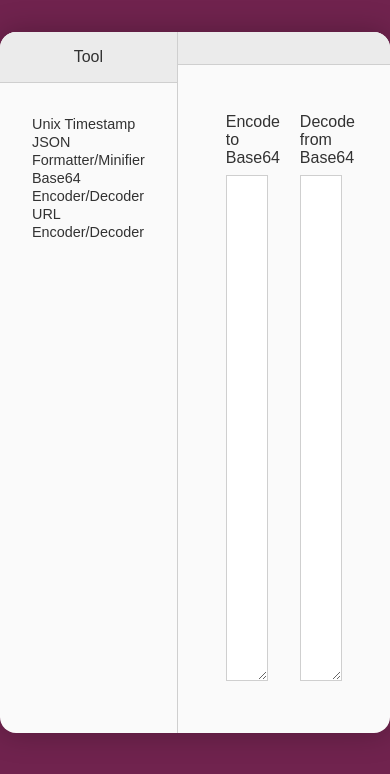
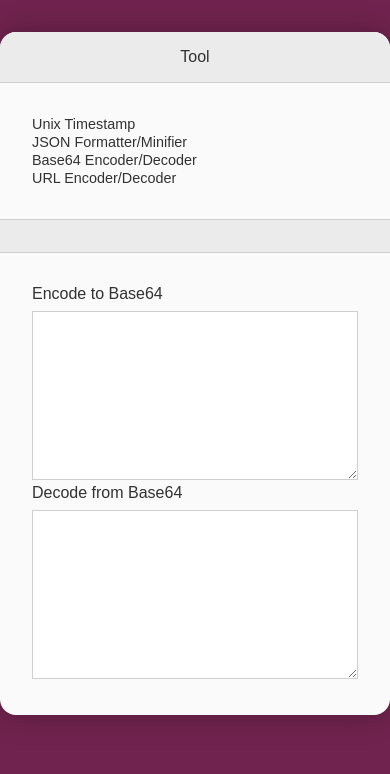
Before and after one commit to eliandoran/toolkit, a SvelteKit app: page /base64 in a window 390 px wide. Shown: the top 774 px of the page. Built offline with nearby package versions, Linux system fonts and the light colour scheme.

Commit message:
Improve layout on mobile

```diff
--- a/package.json
+++ b/package.json
@@ -3,7 +3,7 @@
 	"version": "0.0.1",
 	"private": true,
 	"scripts": {
-		"dev": "vite dev",
+		"dev": "vite dev --host",
 		"build": "vite build",
 		"preview": "vite preview",
 		"test": "npm run test:integration && npm run test:unit",
--- a/src/lib/components/symmetric-input-output.svelte
+++ b/src/lib/components/symmetric-input-output.svelte
@@ -66,11 +66,17 @@
         width: 100%;
         border: 1px solid gray;
         border-radius: 6px;
-        min-height: 60vh;
+        min-height: 20vh;
         box-sizing: border-box;
         background-color: var(--content-background-color);
         border: 1px solid var(--border-color);
         color: var(--text-color);
         border-radius: 0;
     }
+
+    @media (min-width: 920px) {
+        textarea {
+            min-height: 60vh;
+        }
+    }
 </style>
--- a/src/lib/components/two-column-view.svelte
+++ b/src/lib/components/two-column-view.svelte
@@ -20,12 +20,14 @@
 </section>
 
 <style>
+    @media (min-width: 920px) {
         .left,
         .right {
             float: left;
             width: 50%;
             padding: 1em;
             box-sizing: border-box;
+        }
     }
 
     h3 {
--- a/src/routes/+layout.svelte
+++ b/src/routes/+layout.svelte
@@ -67,8 +67,7 @@
     }
 
     aside {
-        width: 250px;
-        border-right: 1px solid var(--border-color);
+        border-bottom: 1px solid var(--border-color);
     }
 
     aside ul {
@@ -87,6 +86,28 @@
         color: var(--highlight-color);
     }
 
+    .page-wrapper {
+        max-width: 1024px;
+        margin: auto;
+        background: var(--background-color);
+        border-radius: 16px;
+        box-sizing: border-box;
+        box-shadow: 0 0 30px rgba(0, 0, 0, 0.25);
+        overflow: hidden;
+    }
+
+    @media (min-width: 920px) {
+        .page-wrapper {
+            display: flex;
+        }
+
+        aside {
+            width: 250px;
+            border-bottom: 0;
+            border-right: 1px solid var(--border-color);
+        }
+    }
+
     .main-content {
         flex-grow: 1;
     }
@@ -96,16 +117,6 @@
         overflow: auto;
     }
 
-    .page-wrapper {
-        display: flex;
-        max-width: 1024px;
-        margin: auto;
-        background: var(--background-color);
-        border-radius: 16px;
-        box-sizing: border-box;
-        box-shadow: 0 0 30px rgba(0, 0, 0, 0.25);
-        overflow: hidden;
-    }
 
     header {
         border-bottom: 1px solid var(--border-color);
```
Lines whose indentation alone changed are shown as unchanged.
